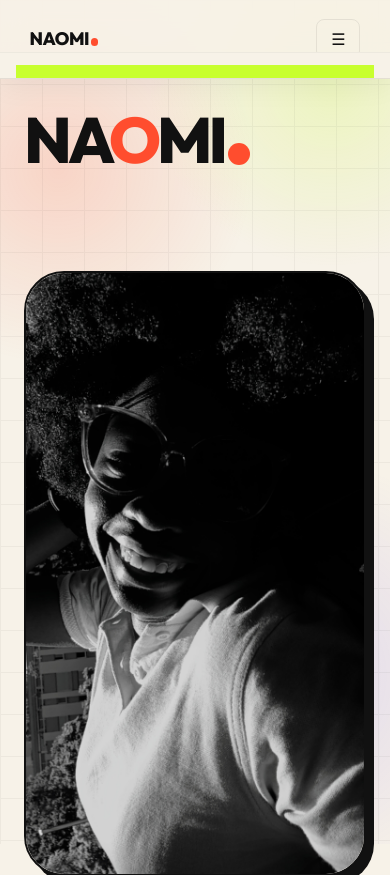
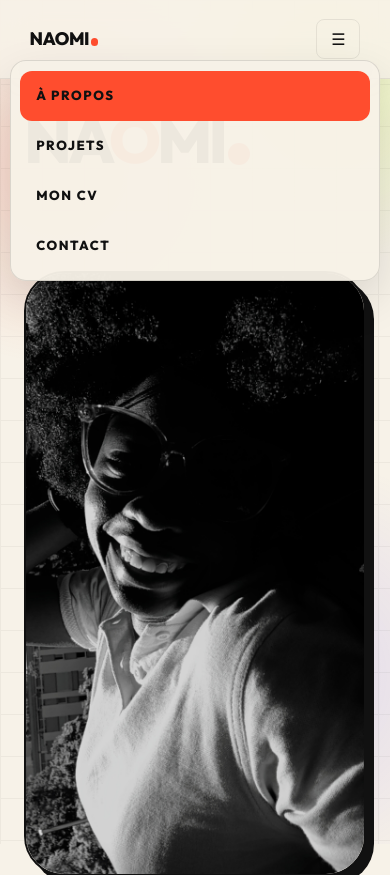
Before and after one commit to MarcelAssie/NaomiOuattara-Portfolio, a Django app: page /about/ in a window 390 px wide, after a click that opens the changed part. Shown: the top 875 px of the page. Run offline with Django 5.2, Linux system fonts and the light colour scheme; some libraries are stand-ins or nearby versions.

Commit message:
Refactor mobile navigation in base.html and update link styles in welcome.html for improved usability and aesthetics

```diff
--- a/home/templates/home/welcome.html
+++ b/home/templates/home/welcome.html
@@ -15,8 +15,8 @@
     }
 
     nav.home-top .nav-links a::after {
-        background: #FFD600;
-        opacity: .9;
+        background: #FF4D2E;
+        opacity: .8;
     }
 
     nav.home-top .nav-links a:hover,
--- a/templates/base.html
+++ b/templates/base.html
@@ -85,9 +85,10 @@
 
         /* mobile menu components */
         .mobile-nav-toggle{display:none;align-items:center;justify-content:center;width:44px;height:40px;border-radius:8px;border:1px solid rgba(13,13,13,0.08);background:transparent}
-        .mobile-nav{display:none;position:fixed;inset:56px 0 0 0;background:#F7F2E8;z-index:95;padding:.75rem 1rem;border-top:1px solid rgba(13,13,13,0.04);overflow:auto}
-        .mobile-nav a{display:block;padding:.75rem 1rem;border-bottom:1px solid rgba(13,13,13,0.03);color:#111;text-decoration:none}
-        .mobile-nav a.active{background:#C8FF2E;color:#111;font-weight:600}
+        .mobile-nav{display:none;position:fixed;top:4.25rem;left:.75rem;right:.75rem;background:rgba(247,242,232,.96);backdrop-filter:blur(16px);z-index:300;padding:.6rem;border:1px solid rgba(13,13,13,.12);border-radius:1rem;box-shadow:0 18px 45px rgba(0,0,0,.12)}
+        .mobile-nav.is-open{display:block}
+        .mobile-nav a{display:block;padding:.95rem 1rem;border-radius:.75rem;color:#111;text-decoration:none;font-size:.82rem;font-weight:800;letter-spacing:.12em;text-transform:uppercase}
+        .mobile-nav a:hover,.mobile-nav a.active{background:#FF4D2E;color:#111}
 
         /* Footer spacing on small screens */
         footer{display:flex;justify-content:space-between;align-items:center;padding:1rem 1rem;background:#111;border-top:1px solid rgba(245,240,232,.1);font-size:.6rem;letter-spacing:.15em;color:rgba(245,240,232,.3)}
@@ -109,7 +110,7 @@
         @media (max-width:640px){
             nav{padding:.45rem .6rem}
             .nav-logo{font-size:.95rem}
-            .mobile-nav{inset:52px 0 0 0}
+            .mobile-nav{top:3.75rem;left:.6rem;right:.6rem}
             .section-inner{padding:2.25rem .9rem}
             footer{padding:.9rem .9rem}
         }
@@ -168,17 +169,17 @@
             btn.addEventListener('click', ()=>{
                 open = !open;
                 btn.setAttribute('aria-expanded', String(open));
-                nav.style.display = open ? 'block' : 'none';
+                nav.classList.toggle('is-open', open);
                 nav.setAttribute('aria-hidden', String(!open));
             });
             // Close when clicking outside
             document.addEventListener('click', e=>{
                 if(!open) return;
                 if(nav.contains(e.target) || btn.contains(e.target)) return;
-                open = false; btn.setAttribute('aria-expanded','false'); nav.style.display='none'; nav.setAttribute('aria-hidden','true');
+                open = false; btn.setAttribute('aria-expanded','false'); nav.classList.remove('is-open'); nav.setAttribute('aria-hidden','true');
             });
             // respect resize: hide mobile nav when resizing to desktop
-            window.addEventListener('resize', ()=>{ if(window.innerWidth>1024){ nav.style.display='none'; nav.setAttribute('aria-hidden','true'); btn.setAttribute('aria-expanded','false'); open=false } });
+            window.addEventListener('resize', ()=>{ if(window.innerWidth>1024){ nav.classList.remove('is-open'); nav.setAttribute('aria-hidden','true'); btn.setAttribute('aria-expanded','false'); open=false } });
         })();
 
         // On the homepage only, reveal navbar background and logo after scroll
```
